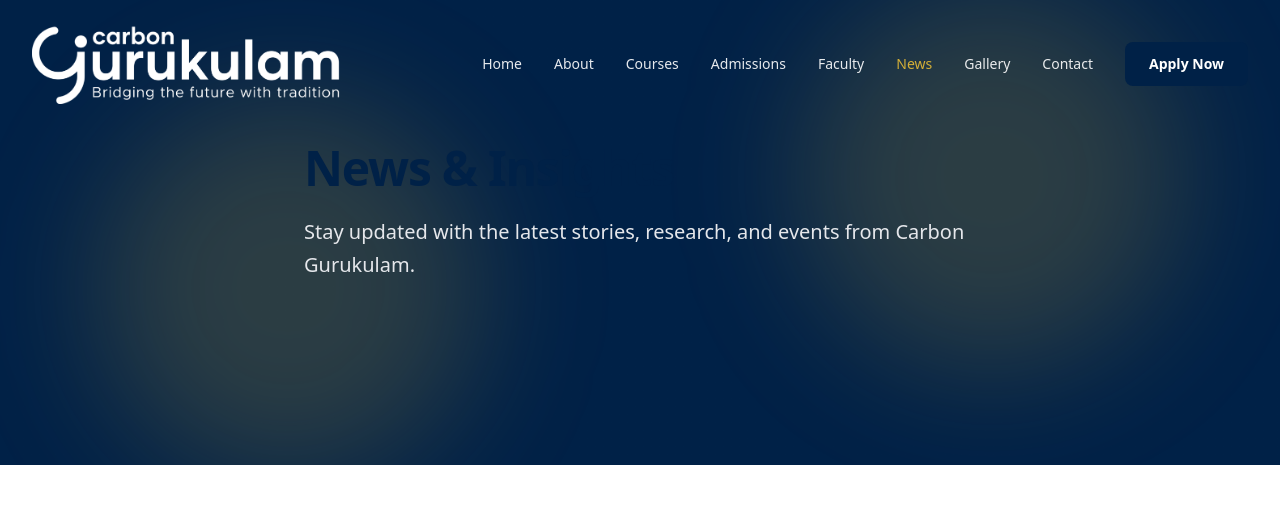
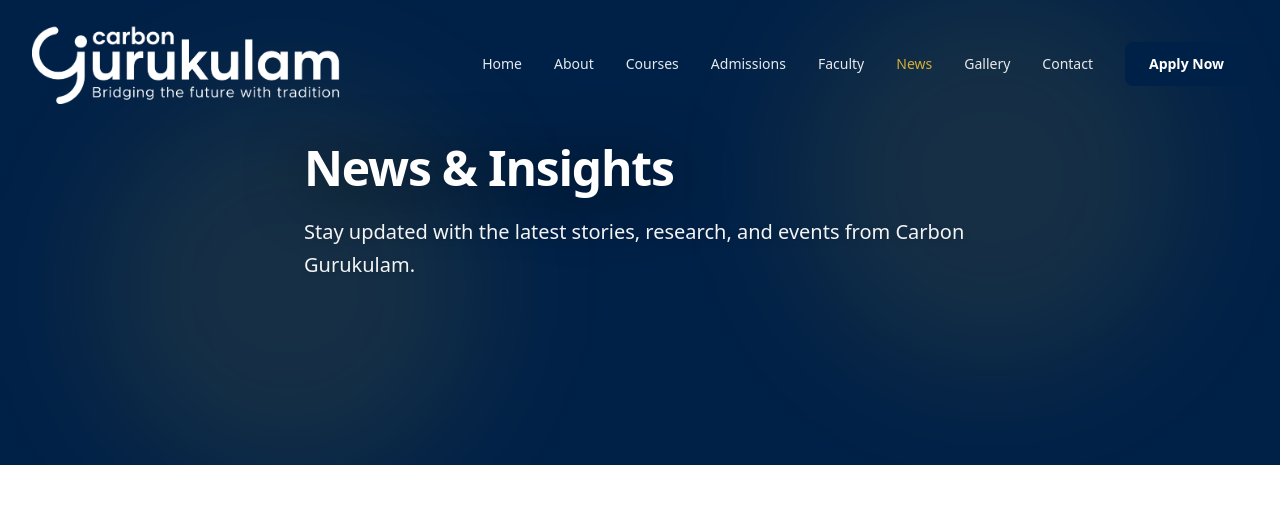
Before and after one commit to jasnamolkc/carbongurukulam-website-nextjs, a Next.js app: page /news in a window 1280 px wide. Shown: the top 530 px of the page. Built offline with nearby package versions, Linux system fonts and the light colour scheme.

Commit message:
Update HeroSection.tsx

```diff
--- a/src/components/HeroSection.tsx
+++ b/src/components/HeroSection.tsx
@@ -38,13 +38,13 @@ export default function HeroSection({
         />
       )}
 
-      {/* Dark Gradient Overlay */}
-      <div className="absolute inset-0 bg-gradient-to-br from-primary via-primary/95 to-primary/85" />
+      {/* 🔥 Stronger Dark Overlay (Improves Heading Visibility) */}
+      <div className="absolute inset-0 bg-gradient-to-br from-primary via-primary to-primary/90" />
 
-      {/* Accent Glow Effects */}
+      {/* 🔥 Softer Glow (Reduced Opacity So It Doesn't Wash Text) */}
       <div className="absolute inset-0 pointer-events-none">
-        <div className="absolute top-24 left-24 w-96 h-96 bg-accent/20 rounded-full blur-3xl" />
-        <div className="absolute bottom-24 right-24 w-96 h-96 bg-accent/20 rounded-full blur-3xl" />
+        <div className="absolute top-24 left-24 w-96 h-96 bg-accent/10 rounded-full blur-3xl" />
+        <div className="absolute bottom-24 right-24 w-96 h-96 bg-accent/10 rounded-full blur-3xl" />
       </div>
 
       {/* Content */}
@@ -56,7 +56,7 @@ export default function HeroSection({
             animate={{ opacity: 1, y: 0 }}
             transition={{ duration: 0.8 }}
             className={cn(
-              "font-extrabold leading-tight tracking-tight mb-6",
+              "font-extrabold leading-tight tracking-tight mb-6 text-white drop-shadow-[0_6px_30px_rgba(0,0,0,0.7)]",
               compact
                 ? "text-4xl md:text-5xl"
                 : "text-4xl md:text-6xl lg:text-7xl"
@@ -71,7 +71,7 @@ export default function HeroSection({
               initial={{ opacity: 0, y: 40 }}
               animate={{ opacity: 1, y: 0 }}
               transition={{ duration: 0.8, delay: 0.2 }}
-              className="text-lg md:text-xl text-gray-200 leading-relaxed mb-10 max-w-2xl"
+              className="text-lg md:text-xl text-gray-100 leading-relaxed mb-10 max-w-2xl drop-shadow-md"
             >
               {subtitle}
             </motion.p>
```
